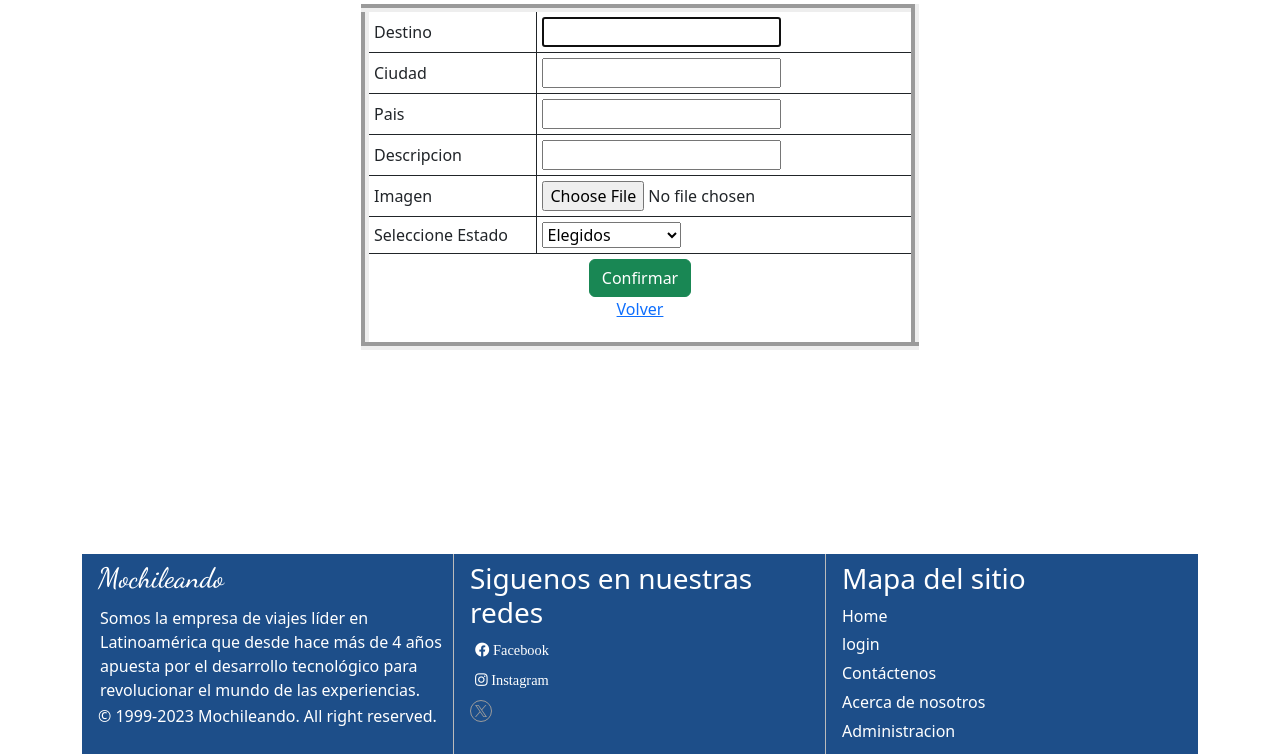
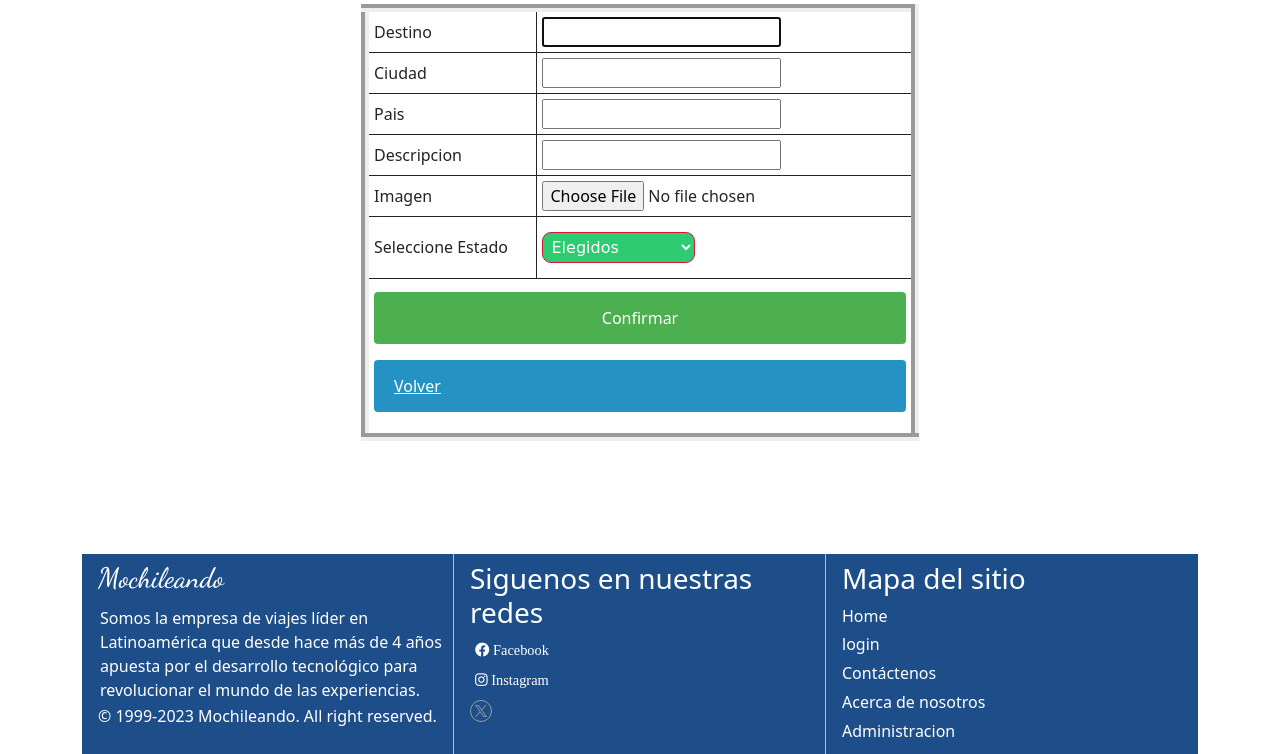
Before and after one commit to bjoseo/turismo, a Django app: page /turismo/alta_destinos in a window 1280 px wide. Shown: the part 149-903 px from the top of the page. Run offline with Django 4.2, Linux system fonts and the light colour scheme; some libraries are stand-ins or nearby versions; some web fonts are replaced.

Commit message:
Add files via upload

```diff
--- a/core/static/core/css/administracion.css
+++ b/core/static/core/css/administracion.css
@@ -287,7 +287,7 @@ td {
 .alert {
   display: block;
   width: 100%;
-  margin-left: 40px;
+  /* margin-left: 40px; */
   margin-right: auto;
   text-align: left;
   font-size: 1.9rem;
@@ -296,3 +296,64 @@ td {
 .form_mensajes {
   text-align: center;
 }
+
+select {
+  margin-bottom: 10px;
+  margin-top: 10px;
+  font-family: cursive, sans-serif;
+  outline: 0;
+  background: #2ecc71;
+  color: #fff;
+  border: 1px solid crimson;
+  padding: 4px;
+  border-radius: 9px;
+}
+
+input[type=submit] {
+  width: 100%;
+  background-color: #4CAF50;
+  color: white;
+  padding: 14px 20px;
+  margin: 8px 0;
+  border: none;
+  border-radius: 4px;
+  cursor: pointer;
+}
+
+input[type=submit]:hover {
+  background-color: #45a049;
+}
+
+.volver {
+  width: 100%;
+  background-color: #2592c4;
+  color: white;
+  padding: 14px 20px;
+  margin: 8px 0;
+  border: none;
+  border-radius: 4px;
+  cursor: pointer;
+  display: flex;
+  text-align: center;
+}
+
+.volver:hover {
+  background-color: #40a2c5;
+}
+
+.alta {
+  width: 100%;
+  background-color: #4CAF50;
+  color: white;
+  padding: 14px 20px;
+  margin: 8px 0;
+  border: none;
+  border-radius: 4px;
+  cursor: pointer;
+  display: flex;
+  text-align: center;
+}
+
+.alta:hover {
+  background-color: #45a049;
+}
--- a/core/static/core/css/estilo.css
+++ b/core/static/core/css/estilo.css
@@ -28,7 +28,7 @@ body {
   max-width: 320px;
   width: 90%;
   height: 90%;
-  max-height: 500px;
+  max-height: 530px;
   position: relative;
   top: 5%;
   left: 5%;
--- a/core/static/core/css/style_contacto.css
+++ b/core/static/core/css/style_contacto.css
@@ -148,8 +148,8 @@ input, textarea, button {
 }
 
 .btn:hover {
-  color: #ac0808;
-  background-color: var(--var-color-secundario);
+  color: #fff;
+  background-color: #4a71a0;
 }
 
 .Footer {  display: grid;
```
